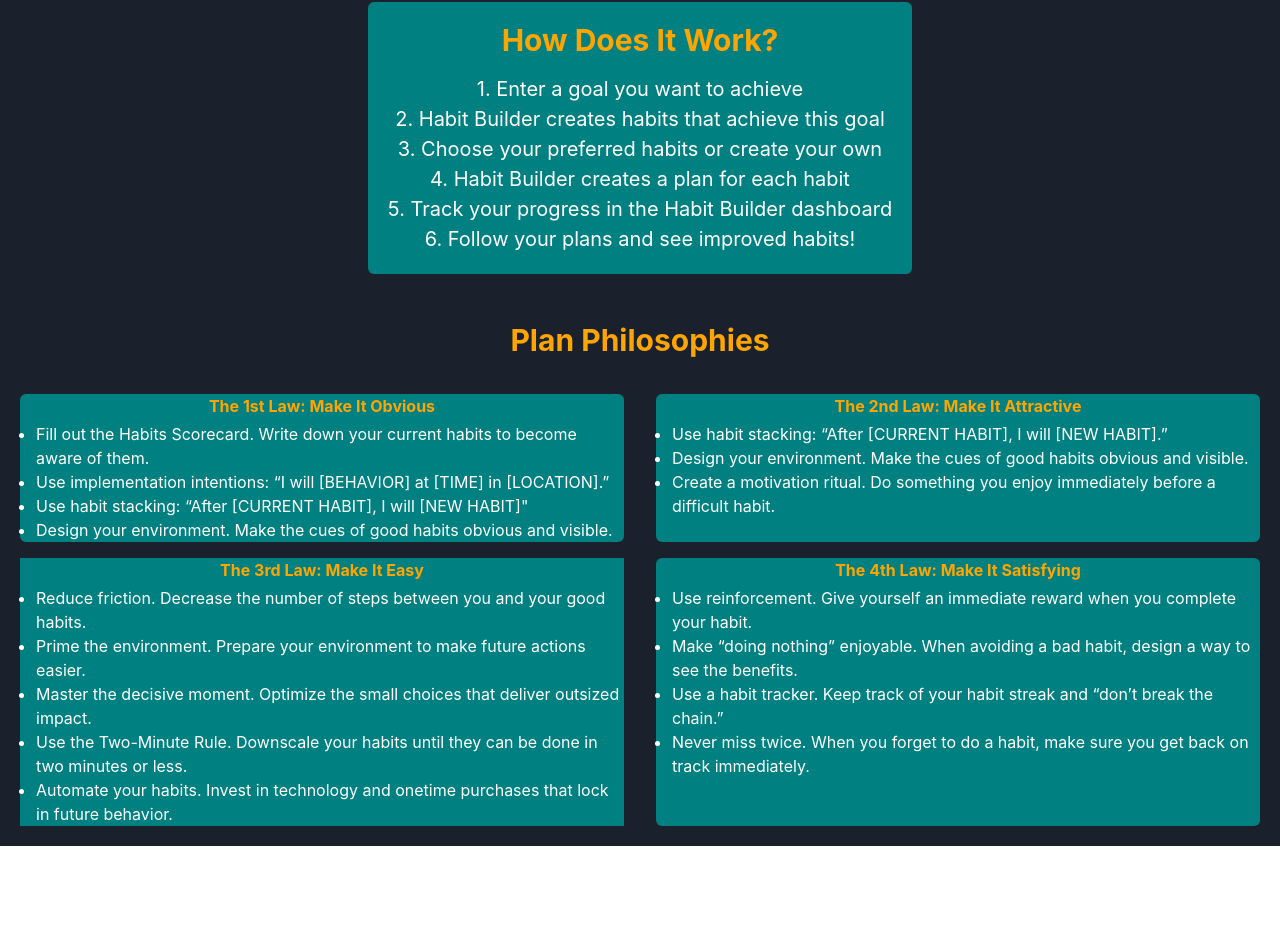
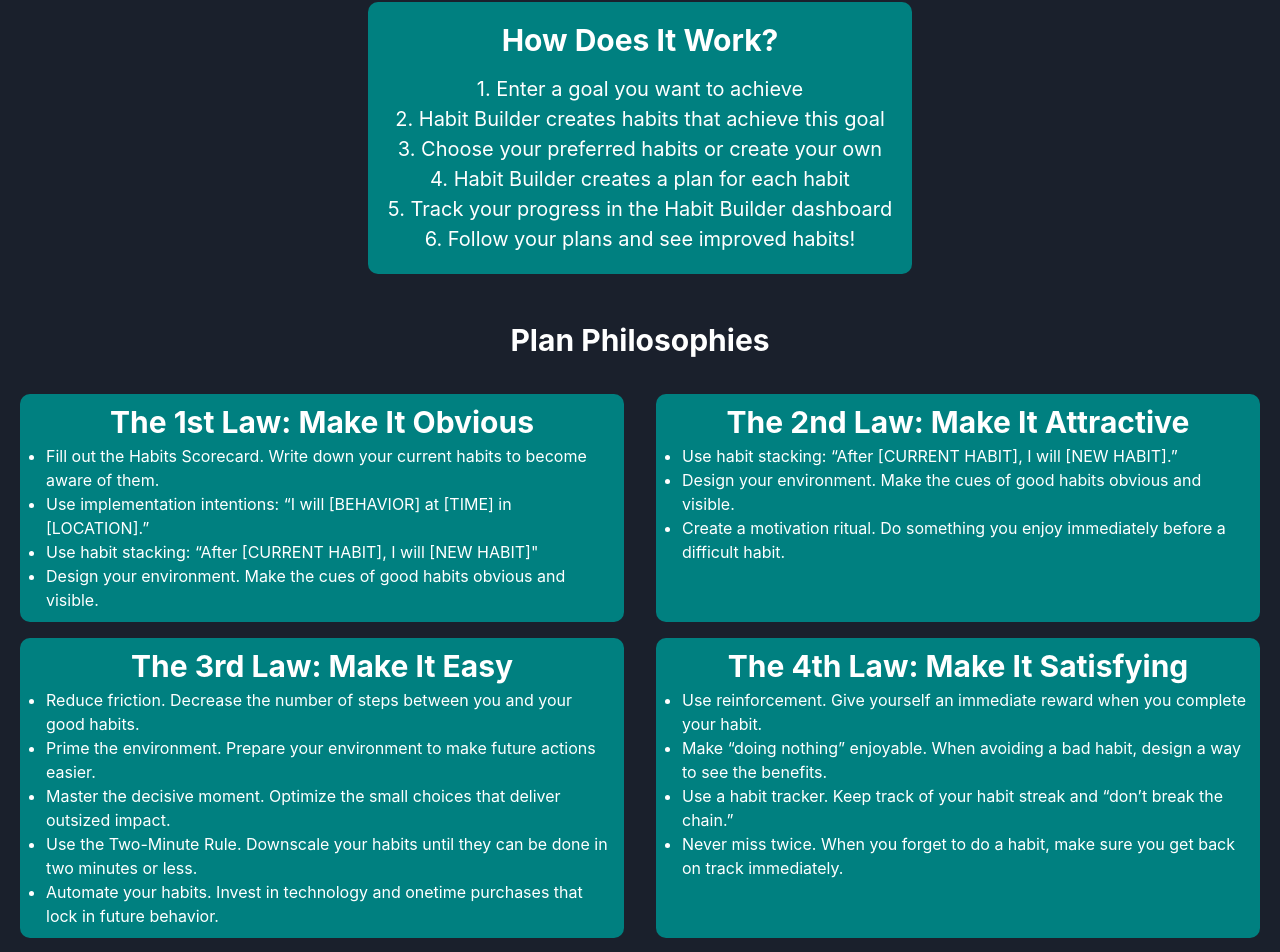
Before and after one commit to Bhatiawaris/bcsHacks, a React (Create React App) app: page / in a window 1280 px wide. Shown: the part 529-1481 px from the top of the page. Before the commit the page ends 1375 px from the top, so only its background shows below. Built offline with nearby package versions, Linux system fonts and the light colour scheme.

Commit message:
Updated Styling to be consistent

```diff
--- a/src/components/HomePage.js
+++ b/src/components/HomePage.js
@@ -1,10 +1,18 @@
 import React, { useState, useEffect } from "react";
-import { Box, Heading, Text, UnorderedList, ListItem, Flex } from "@chakra-ui/react";
+import {
+  Box,
+  Heading,
+  Text,
+  UnorderedList,
+  ListItem,
+  Flex,
+  Image,
+} from "@chakra-ui/react";
 
 function HomePage() {
   const [typedText, setTypedText] = useState("");
-  const textToType = "An AI powered habit creator and tracker to help you achieve your goals";
-
+  const textToType =
+    "An AI powered habit creator and tracker to help you achieve your goals";
 
   useEffect(() => {
     const typeText = () => {
@@ -19,7 +27,14 @@ function HomePage() {
   }, []);
 
   return (
-    <Box bg="#1A202C" color="white" minHeight="100vh" display="flex" flexDirection="column"  alignItems="center">
+    <Box
+      bg="#1A202C"
+      color="white"
+      minHeight="100vh"
+      display="flex"
+      flexDirection="column"
+      alignItems="center"
+    >
       {/* Heading */}
       <Box p={5} textAlign="center">
         <Heading as="h1" size="xl">
@@ -31,17 +46,47 @@ function HomePage() {
       </Box>
 
       {/* Images */}
-      <Box display="flex" justifyContent="center" alignItems="center" mt={8} mb={12}>
-        <img src="/veggies.png" alt="Image 1" style={{ maxWidth: "250px", margin: "0 20px" }} />
-        <img src="/meditation2.png" alt="Image 2" style={{ maxWidth: "205px", margin: "0 20px" }} />
-        <img src="/water.png" alt="Image 3" style={{ maxWidth: "250px", margin: "0 20px" }} />
+      <Box
+        display="flex"
+        justifyContent="center"
+        alignItems="center"
+        mt={8}
+        mb={12}
+      >
+        <Image
+          src="/veggies.png"
+          alt="Image 1"
+          style={{ maxWidth: "250px", margin: "0 20px" }}
+        />
+        <Image
+          src="/meditation2.png"
+          alt="Image 2"
+          style={{ maxWidth: "205px", margin: "0 20px" }}
+        />
+        <Image
+          src="/water.png"
+          alt="Image 3"
+          style={{ maxWidth: "250px", margin: "0 20px" }}
+        />
       </Box>
 
       {/* Text */}
-      <Box p={5} bg="teal" color="white" textAlign="center" display="inline-block" borderRadius="md" fontSize="xl" mb={12}>
-        <Heading as="h2" color ="orange" size="lg" mb={4}>How Does It Work?</Heading>
+      <Box
+        p={5}
+        bg="teal"
+        color="white"
+        textAlign="center"
+        display="inline-block"
+        fontSize="xl"
+        mb={12}
+        borderRadius="10"
+      >
+        <Heading as="h2" size="lg" mb={4}>
+          How Does It Work?
+        </Heading>
         <Text>
-          1. Enter a goal you want to achieve<br />
+          1. Enter a goal you want to achieve
+          <br />
           2. Habit Builder creates habits that achieve this goal <br />
           3. Choose your preferred habits or create your own <br />
           4. Habit Builder creates a plan for each habit <br />
@@ -51,57 +96,136 @@ function HomePage() {
       </Box>
 
       {/* Title */}
-      <Heading as="h2" size="lg" mb={4} color="orange">
+      <Heading as="h2" size="lg" mb={4}>
         Plan Philosophies
       </Heading>
 
       {/* Panels*/}
       <Box p={5}>
-        <Flex flexDirection={{ base: "column", md: "row" }} justifyContent="space-between">
-            <Box bg="teal" flex="1" mr={{ md: 4 }} borderRadius="md">
-                  <Heading color = "orange" as="h3" size="l" mb={1} textAlign="center">
+        <Flex
+          flexDirection={{ base: "column", md: "row" }}
+          justifyContent="space-between"
+        >
+          <Box
+            bg="teal"
+            flex="1"
+            mr={{ md: 4 }}
+            borderRadius="10"
+            padding="10px"
+          >
+            <Heading as="h3" size="lg" mb={1} textAlign="center">
               The 1st Law: Make It Obvious
             </Heading>
             <UnorderedList>
-                    <ListItem>Fill out the Habits Scorecard. Write down your current habits to become aware of them.</ListItem>
-                    <ListItem>Use implementation intentions: “I will [BEHAVIOR] at [TIME] in [LOCATION].”</ListItem>
-                    <ListItem>Use habit stacking: “After [CURRENT HABIT], I will [NEW HABIT]" </ListItem>
-                    <ListItem> Design your environment. Make the cues of good habits obvious and visible. </ListItem>
+              <ListItem>
+                Fill out the Habits Scorecard. Write down your current habits to
+                become aware of them.
+              </ListItem>
+              <ListItem>
+                Use implementation intentions: “I will [BEHAVIOR] at [TIME] in
+                [LOCATION].”
+              </ListItem>
+              <ListItem>
+                Use habit stacking: “After [CURRENT HABIT], I will [NEW HABIT]"{" "}
+              </ListItem>
+              <ListItem>
+                {" "}
+                Design your environment. Make the cues of good habits obvious
+                and visible.{" "}
+              </ListItem>
             </UnorderedList>
           </Box>
-            <Box bg="teal" flex="1" ml={{ md: 4 }} borderRadius="md">
-                  <Heading color = "orange" as="h3" size="l" mb={1} textAlign="center">
+          <Box
+            bg="teal"
+            flex="1"
+            ml={{ md: 4 }}
+            borderRadius="10"
+            padding="10px"
+          >
+            <Heading as="h3" size="lg" mb={1} textAlign="center">
               The 2nd Law: Make It Attractive
             </Heading>
             <UnorderedList>
-                    <ListItem>Use habit stacking: “After [CURRENT HABIT], I will [NEW HABIT].”</ListItem>
-                    <ListItem>Design your environment. Make the cues of good habits obvious and visible.</ListItem>
-                    <ListItem> Create a motivation ritual. Do something you enjoy immediately before a difficult habit. </ListItem>
+              <ListItem>
+                Use habit stacking: “After [CURRENT HABIT], I will [NEW HABIT].”
+              </ListItem>
+              <ListItem>
+                Design your environment. Make the cues of good habits obvious
+                and visible.
+              </ListItem>
+              <ListItem>
+                {" "}
+                Create a motivation ritual. Do something you enjoy immediately
+                before a difficult habit.{" "}
+              </ListItem>
             </UnorderedList>
           </Box>
         </Flex>
-          <Flex flexDirection={{ base: "column", md: "row" }} justifyContent="space-between" mt={4}>
-            <Box bg="teal" flex="1" mr={{ md: 4 }} >
-                  <Heading color = "orange" as="h3" size="l" mb={1} textAlign="center">
+        <Flex
+          flexDirection={{ base: "column", md: "row" }}
+          justifyContent="space-between"
+          mt={4}
+        >
+          <Box
+            bg="teal"
+            flex="1"
+            mr={{ md: 4 }}
+            padding="10px"
+            borderRadius="10"
+          >
+            <Heading as="h3" size="lg" mb={1} textAlign="center">
               The 3rd Law: Make It Easy
             </Heading>
             <UnorderedList>
-                    <ListItem>Reduce friction. Decrease the number of steps between you and your good habits.</ListItem>
-                    <ListItem>Prime the environment. Prepare your environment to make future actions easier.</ListItem>
-                    <ListItem>Master the decisive moment. Optimize the small choices that deliver outsized impact. </ListItem>
-                    <ListItem>Use the Two-Minute Rule. Downscale your habits until they can be done in two minutes or less. </ListItem>
-                    <ListItem>Automate your habits. Invest in technology and onetime purchases that lock in future behavior. </ListItem>
+              <ListItem>
+                Reduce friction. Decrease the number of steps between you and
+                your good habits.
+              </ListItem>
+              <ListItem>
+                Prime the environment. Prepare your environment to make future
+                actions easier.
+              </ListItem>
+              <ListItem>
+                Master the decisive moment. Optimize the small choices that
+                deliver outsized impact.{" "}
+              </ListItem>
+              <ListItem>
+                Use the Two-Minute Rule. Downscale your habits until they can be
+                done in two minutes or less.{" "}
+              </ListItem>
+              <ListItem>
+                Automate your habits. Invest in technology and onetime purchases
+                that lock in future behavior.{" "}
+              </ListItem>
             </UnorderedList>
           </Box>
-            <Box bg="teal" flex="1" ml={{ md: 4 }} borderRadius="md">
-                  <Heading color = "orange" as="h3" size="l" mb={1} textAlign="center" >
+          <Box
+            bg="teal"
+            flex="1"
+            ml={{ md: 4 }}
+            borderRadius="10"
+            padding="10px"
+          >
+            <Heading as="h3" size="lg" mb={1} textAlign="center">
               The 4th Law: Make It Satisfying
             </Heading>
             <UnorderedList>
-                    <ListItem>Use reinforcement. Give yourself an immediate reward when you complete your habit. </ListItem>
-                    <ListItem>Make “doing nothing” enjoyable. When avoiding a bad habit, design a way to see the benefits.</ListItem>
-                    <ListItem>Use a habit tracker. Keep track of your habit streak and “don’t break the chain.”</ListItem>
-                    <ListItem>Never miss twice. When you forget to do a habit, make sure you get back on track immediately. </ListItem>
+              <ListItem>
+                Use reinforcement. Give yourself an immediate reward when you
+                complete your habit.{" "}
+              </ListItem>
+              <ListItem>
+                Make “doing nothing” enjoyable. When avoiding a bad habit,
+                design a way to see the benefits.
+              </ListItem>
+              <ListItem>
+                Use a habit tracker. Keep track of your habit streak and “don’t
+                break the chain.”
+              </ListItem>
+              <ListItem>
+                Never miss twice. When you forget to do a habit, make sure you
+                get back on track immediately.{" "}
+              </ListItem>
             </UnorderedList>
           </Box>
         </Flex>
--- a/src/components/PlanPage.js
+++ b/src/components/PlanPage.js
@@ -2,12 +2,6 @@ import React from "react";
 import { Box, Text, Flex } from "@chakra-ui/react";
 
 function PlanPage({ detailedPlan }) {
-  //parse detailedPlan first
-  const [parsedPlan, setParsedPlan] = React.useState([]);
-
-  if (detailedPlan) {
-  }
-
   return (
     <Flex wrap="wrap">
       {detailedPlan.map((item, index) =>
```
Lines whose indentation alone changed are shown as unchanged.
